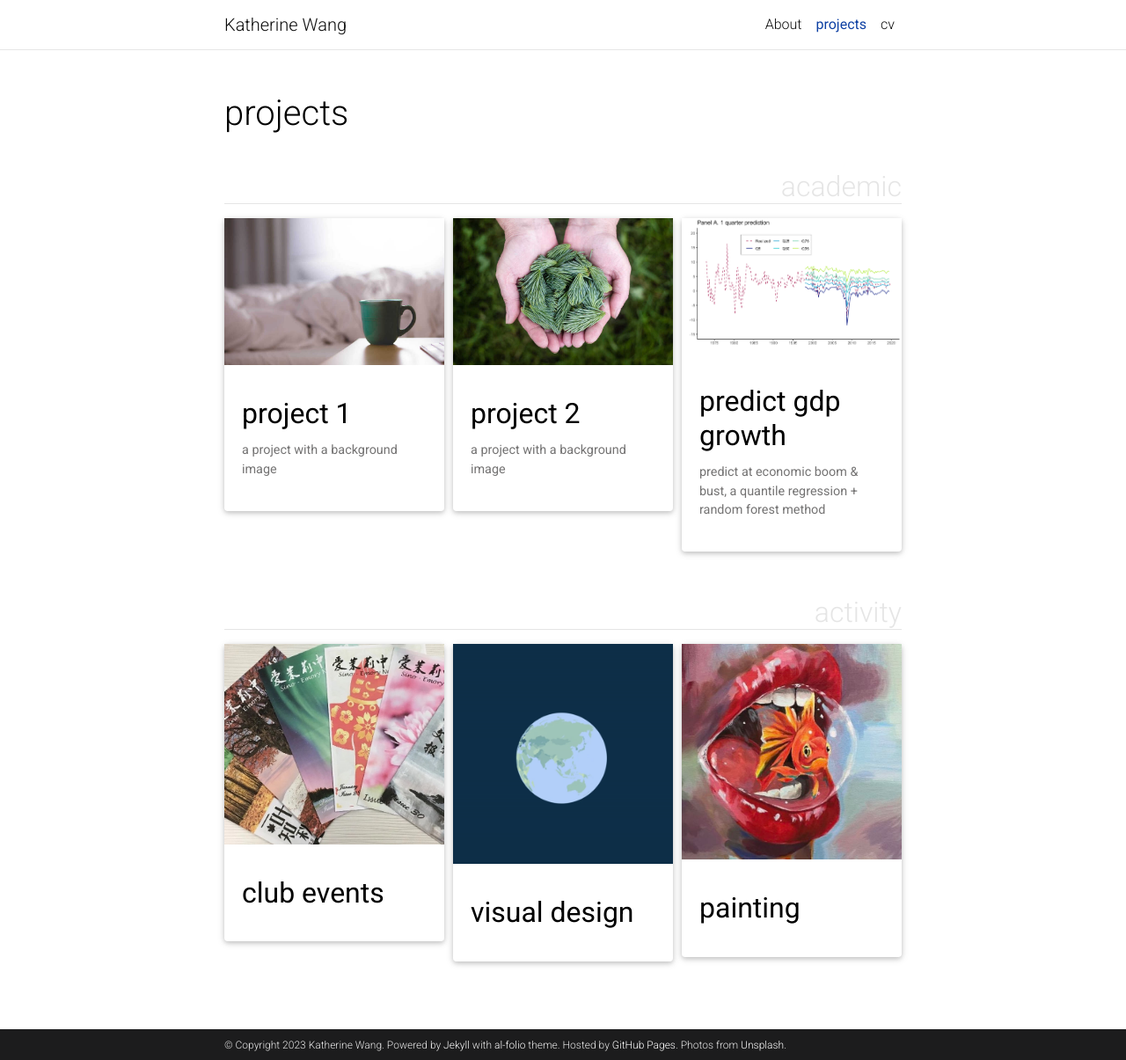
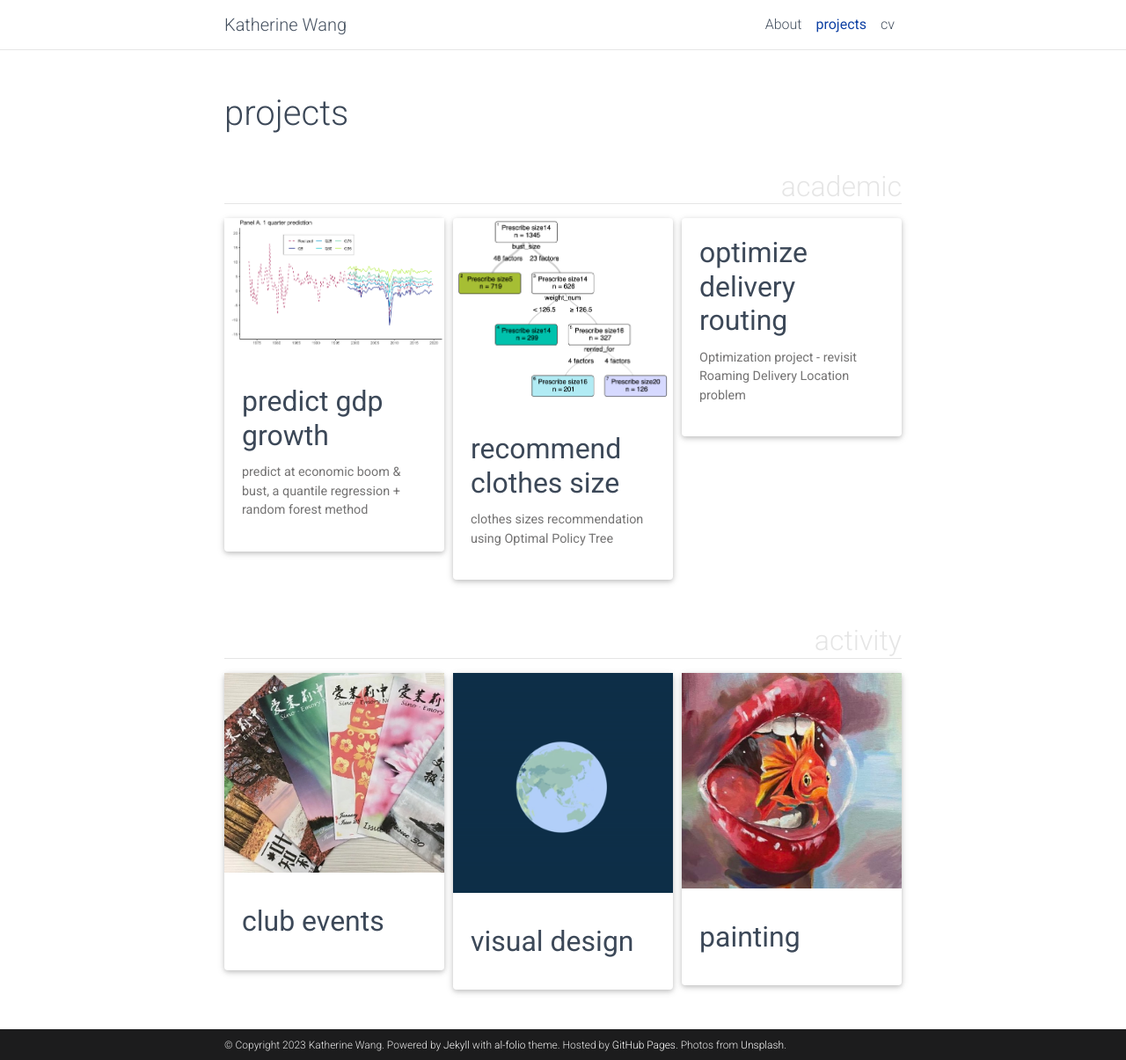
Before and after one commit to katherinewangqw/katherinewangqw.github.io, a Jekyll site: the page built from _pages/projects.md, in a window 1280 px wide and 1205 px high. Shown: the whole window at 88% size. Built offline with Jekyll 4.4.1, drawn with Linux system fonts in a browser that asks for light colours; comment, search, counter and statistics services are not loaded; a style sheet for code colours, icons or effects is not loaded.

Commit message:
changes for project

````diff
--- a/_projects/1_project.md
+++ /dev/null
@@ -1,80 +0,0 @@
----
-layout: page
-title: project 1
-description: a project with a background image
-img: assets/img/12.jpg
-importance: 1
-category: academic
----
-
-Every project has a beautiful feature showcase page.
-It's easy to include images in a flexible 3-column grid format.
-Make your photos 1/3, 2/3, or full width.
-
-To give your project a background in the portfolio page, just add the img tag to the front matter like so:
-
-    ---
-    layout: page
-    title: project
-    description: a project with a background image
-    img: /assets/img/12.jpg
-    ---
-
-<div class="row">
-    <div class="col-sm mt-3 mt-md-0">
-        {% include figure.html path="assets/img/1.jpg" title="example image" class="img-fluid rounded z-depth-1" %}
-    </div>
-    <div class="col-sm mt-3 mt-md-0">
-        {% include figure.html path="assets/img/3.jpg" title="example image" class="img-fluid rounded z-depth-1" %}
-    </div>
-    <div class="col-sm mt-3 mt-md-0">
-        {% include figure.html path="assets/img/5.jpg" title="example image" class="img-fluid rounded z-depth-1" %}
-    </div>
-</div>
-<div class="caption">
-    Caption photos easily. On the left, a road goes through a tunnel. Middle, leaves artistically fall in a hipster photoshoot. Right, in another hipster photoshoot, a lumberjack grasps a handful of pine needles.
-</div>
-<div class="row">
-    <div class="col-sm mt-3 mt-md-0">
-        {% include figure.html path="assets/img/5.jpg" title="example image" class="img-fluid rounded z-depth-1" %}
-    </div>
-</div>
-<div class="caption">
-    This image can also have a caption. It's like magic.
-</div>
-
-You can also put regular text between your rows of images.
-Say you wanted to write a little bit about your project before you posted the rest of the images.
-You describe how you toiled, sweated, *bled* for your project, and then... you reveal its glory in the next row of images.
-
-
-<div class="row justify-content-sm-center">
-    <div class="col-sm-8 mt-3 mt-md-0">
-        {% include figure.html path="assets/img/6.jpg" title="example image" class="img-fluid rounded z-depth-1" %}
-    </div>
-    <div class="col-sm-4 mt-3 mt-md-0">
-        {% include figure.html path="assets/img/11.jpg" title="example image" class="img-fluid rounded z-depth-1" %}
-    </div>
-</div>
-<div class="caption">
-    You can also have artistically styled 2/3 + 1/3 images, like these.
-</div>
-
-
-The code is simple.
-Just wrap your images with `<div class="col-sm">` and place them inside `<div class="row">` (read more about the <a href="https://getbootstrap.com/docs/4.4/layout/grid/">Bootstrap Grid</a> system).
-To make images responsive, add `img-fluid` class to each; for rounded corners and shadows use `rounded` and `z-depth-1` classes.
-Here's the code for the last row of images above:
-
-{% raw %}
-```html
-<div class="row justify-content-sm-center">
-    <div class="col-sm-8 mt-3 mt-md-0">
-        {% include figure.html path="assets/img/6.jpg" title="example image" class="img-fluid rounded z-depth-1" %}
-    </div>
-    <div class="col-sm-4 mt-3 mt-md-0">
-        {% include figure.html path="assets/img/11.jpg" title="example image" class="img-fluid rounded z-depth-1" %}
-    </div>
-</div>
-```
-{% endraw %}
--- a/_projects/2_project.md
+++ /dev/null
@@ -1,80 +0,0 @@
----
-layout: page
-title: project 2
-description: a project with a background image
-img: assets/img/3.jpg
-importance: 2
-category: academic
----
-
-Every project has a beautiful feature showcase page.
-It's easy to include images in a flexible 3-column grid format.
-Make your photos 1/3, 2/3, or full width.
-
-To give your project a background in the portfolio page, just add the img tag to the front matter like so:
-
-    ---
-    layout: page
-    title: project
-    description: a project with a background image
-    img: /assets/img/12.jpg
-    ---
-
-<div class="row">
-    <div class="col-sm mt-3 mt-md-0">
-        {% include figure.html path="assets/img/1.jpg" title="example image" class="img-fluid rounded z-depth-1" %}
-    </div>
-    <div class="col-sm mt-3 mt-md-0">
-        {% include figure.html path="assets/img/3.jpg" title="example image" class="img-fluid rounded z-depth-1" %}
-    </div>
-    <div class="col-sm mt-3 mt-md-0">
-        {% include figure.html path="assets/img/5.jpg" title="example image" class="img-fluid rounded z-depth-1" %}
-    </div>
-</div>
-<div class="caption">
-    Caption photos easily. On the left, a road goes through a tunnel. Middle, leaves artistically fall in a hipster photoshoot. Right, in another hipster photoshoot, a lumberjack grasps a handful of pine needles.
-</div>
-<div class="row">
-    <div class="col-sm mt-3 mt-md-0">
-        {% include figure.html path="assets/img/5.jpg" title="example image" class="img-fluid rounded z-depth-1" %}
-    </div>
-</div>
-<div class="caption">
-    This image can also have a caption. It's like magic.
-</div>
-
-You can also put regular text between your rows of images.
-Say you wanted to write a little bit about your project before you posted the rest of the images.
-You describe how you toiled, sweated, *bled* for your project, and then... you reveal its glory in the next row of images.
-
-
-<div class="row justify-content-sm-center">
-    <div class="col-sm-8 mt-3 mt-md-0">
-        {% include figure.html path="assets/img/6.jpg" title="example image" class="img-fluid rounded z-depth-1" %}
-    </div>
-    <div class="col-sm-4 mt-3 mt-md-0">
-        {% include figure.html path="assets/img/11.jpg" title="example image" class="img-fluid rounded z-depth-1" %}
-    </div>
-</div>
-<div class="caption">
-    You can also have artistically styled 2/3 + 1/3 images, like these.
-</div>
-
-
-The code is simple.
-Just wrap your images with `<div class="col-sm">` and place them inside `<div class="row">` (read more about the <a href="https://getbootstrap.com/docs/4.4/layout/grid/">Bootstrap Grid</a> system).
-To make images responsive, add `img-fluid` class to each; for rounded corners and shadows use `rounded` and `z-depth-1` classes.
-Here's the code for the last row of images above:
-
-{% raw %}
-```html
-<div class="row justify-content-sm-center">
-    <div class="col-sm-8 mt-3 mt-md-0">
-        {% include figure.html path="assets/img/6.jpg" title="example image" class="img-fluid rounded z-depth-1" %}
-    </div>
-    <div class="col-sm-4 mt-3 mt-md-0">
-        {% include figure.html path="assets/img/11.jpg" title="example image" class="img-fluid rounded z-depth-1" %}
-    </div>
-</div>
-```
-{% endraw %}
--- /dev/null
+++ b/_projects/ml_clothes.md
@@ -0,0 +1,12 @@
+---
+layout: page
+title: Recommend Clothes Size
+description: clothes sizes recommendation using Optimal Policy Tree
+img: assets/img/project_resource/ml_opt_header.png
+importance: 2
+category: academic
+---
+
+```
+Teammate: Xinran(Sylvia) Zhang
+```
--- /dev/null
+++ b/_projects/opt_proj.md
@@ -0,0 +1,15 @@
+---
+layout: page
+title: Optimize Delivery Routing
+description: Optimization project - revisit Roaming Delivery Location problem
+img:
+importance: 3
+category: academic
+---
+
+```
+Teammate: Xinyao Han
+```
+
+<object width="100%" height="500" data="http://katherinewangqw.github.io/assets/pdf/opt_proj.pdf" type="application/pdf"> alt : <a href="http://katherinewangqw.github.io/assets/pdf/opt_proj.pdf">Download the poster here.</a>
+</object>
--- a/_sass/_themes.scss
+++ b/_sass/_themes.scss
@@ -5,7 +5,7 @@
 :root {
   --global-bg-color: #{$white-color};
   --global-code-bg-color: #{$code-bg-color-light};
-  --global-text-color: #{$black-color};
+  --global-text-color: #{$grey-color-text};
   --global-text-color-light: #{$grey-color};
   --global-theme-color: #{$blue-color-dark};
   --global-hover-color: #{$light-cyan-color};
--- a/_sass/_variables.scss
+++ b/_sass/_variables.scss
@@ -27,6 +27,7 @@ $yellow-color:        #efcc00 !default;
 $grey-color:          #828282 !default;
 $grey-color-light:    lighten($grey-color, 40%);
 $grey-color-dark:     #1C1C1D;
+$grey-color-text:     rgb(60, 72, 88);
 $grey-900:            #212529;
 
 $white-color: #ffffff !default;
````
Also changed, not shown: README.md (+1 -1 lines), _projects/quantile_regression.md (+12 -11 lines), assets/img/project_resource/ml_opt_header.png (added), 2 other files.
